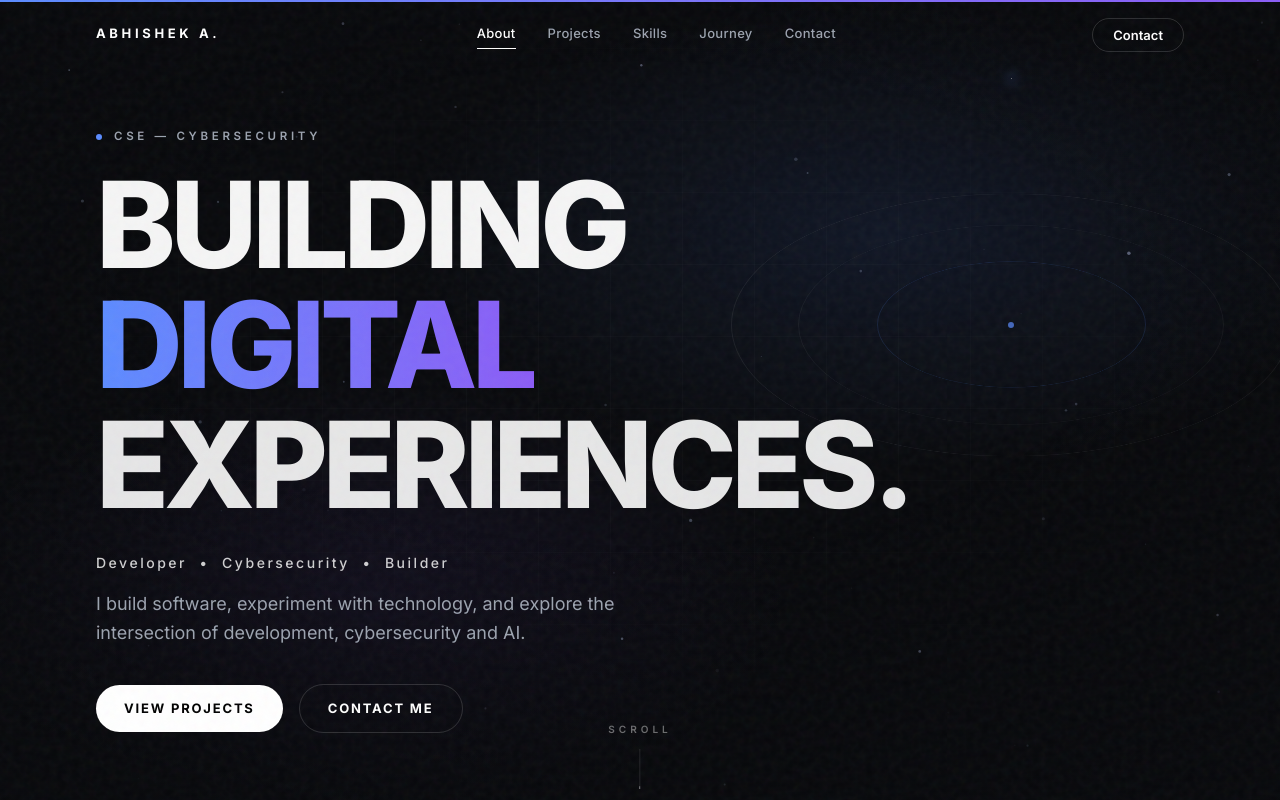
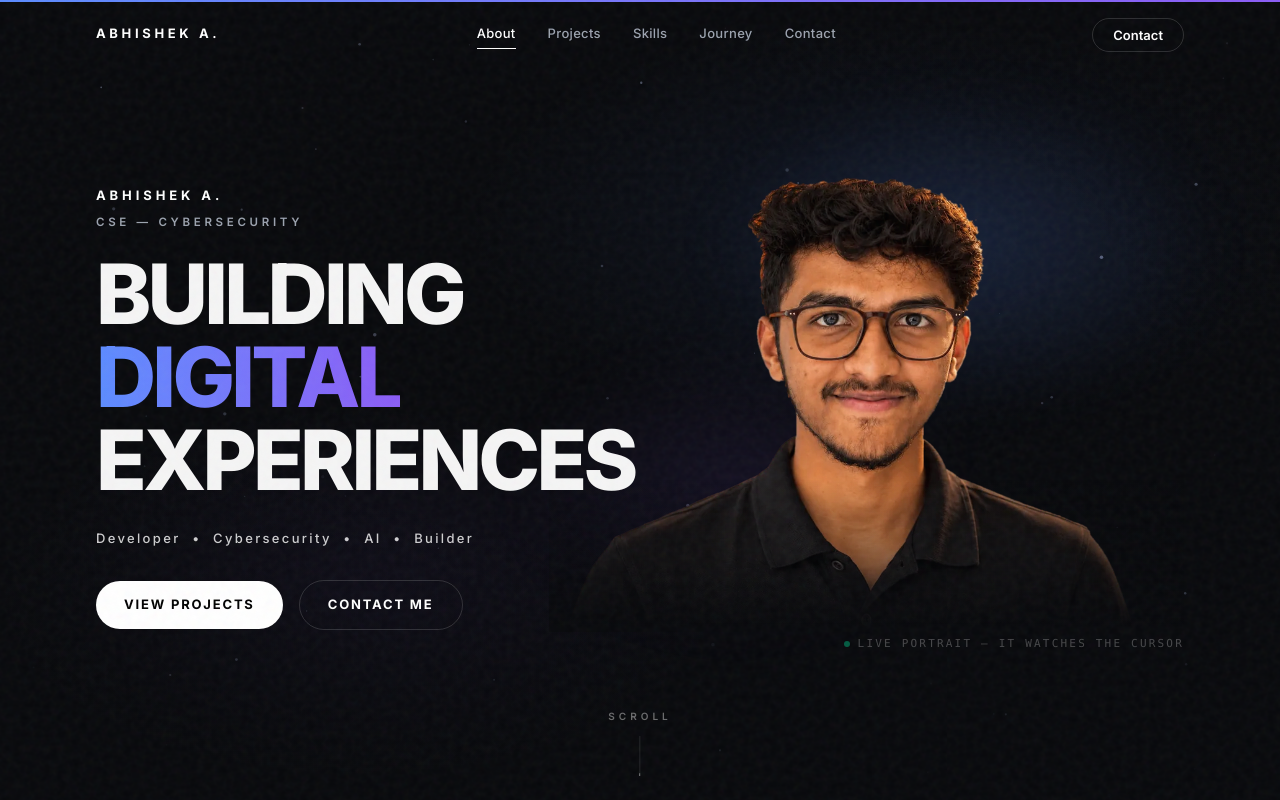
Before and after one commit to mrduhlol/abhishek-a2, a React (Vite) app: page / in a window 1280 px wide. Shown: the top 800 px of the page. Built offline with nearby package versions, Linux system fonts and the light colour scheme.

Commit message:
feat: rebuild hero around living portrait centerpiece

```diff
--- a/scripts/portrait-cutout.mjs
+++ b/scripts/portrait-cutout.mjs
@@ -151,7 +151,7 @@ ${[EYES.left, EYES.right].map((e) => `
   <line x1="${e.x * W}" y1="${e.y * H - 40}" x2="${e.x * W}" y2="${e.y * H + 40}" stroke="red" stroke-width="2"/>`).join('')}
 </svg>`;
 await sharp(SRC).composite([{ input: Buffer.from(svg), top: 0, left: 0 }]).png().toFile(join(OUT_DIR, 'eyes-check.png'));
-const nw = 1024, nh = Math.round((H / W) * nw);
+const nw = 1024;
 await sharp(rgba, { raw: { width: W, height: H, channels: 4 } })
   .resize({ width: nw })
   .flatten({ background: '#08090C' })
--- a/src/components/Hero.jsx
+++ b/src/components/Hero.jsx
@@ -1,130 +1,130 @@
-import { useRef } from "react";
-import { motion, useMotionValue, useReducedMotion, useSpring, useTransform } from "motion/react";
-import ParticleField from "./ParticleField.jsx";
-import MagneticButton from "./MagneticButton.jsx";
+import { useEffect, useRef } from 'react';
+import {
+  motion,
+  useReducedMotion,
+  useScroll,
+  useTransform,
+} from 'motion/react';
+import ParticleField from './ParticleField.jsx';
+import MagneticButton from './MagneticButton.jsx';
+import InteractivePortrait from './InteractivePortrait.jsx';
 
-const LINE = { hidden: { y: "110%" }, show: (i) => ({ y: "0%", transition: { duration: 1, delay: 0.35 + i * 0.12, ease: [0.22, 1, 0.36, 1] } }) };
-
-function useMouseParallax(ref) {
-  const reduce = useReducedMotion();
-  const mx = useMotionValue(0);
-  const my = useMotionValue(0);
-  const sx = useSpring(mx, { stiffness: 60, damping: 20, mass: 0.6 });
-  const sy = useSpring(my, { stiffness: 60, damping: 20, mass: 0.6 });
-
-  const onMove = (e) => {
-    if (reduce || e.pointerType === "touch" || !ref.current) return;
-    const r = ref.current.getBoundingClientRect();
-    mx.set((e.clientX - r.left) / r.width - 0.5);
-    my.set((e.clientY - r.top) / r.height - 0.5);
+const LINE = {
+  hidden: { y: '110%' },
+  show: (i) => ({
+    y: '0%',
+    transition: { duration: 0.9, delay: 0.6 + i * 0.11, ease: [0.22, 1, 0.36, 1] },
+  }),
 };
 
-  return { sx, sy, onMove, reduce };
+// Cinematic entrance (~1.6s): ambient -> portrait reveal -> type lines.
+// Eye tracking + blinking arm only after the entrance settles.
+export default function Hero() {
+  const sectionRef = useRef(null);
+  const liveRef = useRef(false);
+  const reduce = useReducedMotion();
+
+  useEffect(() => {
+    if (reduce) {
+      liveRef.current = true;
+      return;
     }
+    const t = window.setTimeout(() => {
+      liveRef.current = true;
+    }, 1650);
+    return () => window.clearTimeout(t);
+  }, [reduce]);
 
-export default function Hero() {
-  const ref = useRef(null);
-  const { sx, sy, onMove, reduce } = useMouseParallax(ref);
+  const { scrollYProgress } = useScroll({
+    target: sectionRef,
+    offset: ['start start', 'end start'],
+  });
+  const portraitY = useTransform(scrollYProgress, [0, 1], [0, 90]);
+  const portraitX = useTransform(scrollYProgress, [0, 1], [0, 56]);
+  const portraitScale = useTransform(scrollYProgress, [0, 1], [1, 0.96]);
+  const textY = useTransform(scrollYProgress, [0, 1], [0, -120]);
+  const textOpacity = useTransform(scrollYProgress, [0, 0.65], [1, 0]);
 
-  // Layer depths — deliberately tiny. Cinematic, not seasick.
-  const bgX = useTransform(sx, (v) => v * 18);
-  const bgY = useTransform(sy, (v) => v * 14);
-  const gridX = useTransform(sx, (v) => v * -26);
-  const gridY = useTransform(sy, (v) => v * -18);
-  const textX = useTransform(sx, (v) => v * 10);
-  const textY = useTransform(sy, (v) => v * 8);
-  const ringX = useTransform(sx, (v) => v * -40);
-  const ringY = useTransform(sy, (v) => v * -30);
+  const anim = (delay, extra = {}) =>
+    reduce
+      ? {}
+      : {
+          initial: { opacity: 0, y: 18 },
+          animate: { opacity: 1, y: 0 },
+          transition: { duration: 0.8, delay, ease: [0.22, 1, 0.36, 1], ...extra },
+        };
 
   return (
     <section
       id="top"
-      ref={ref}
-      onPointerMove={onMove}
+      ref={sectionRef}
       className="relative flex min-h-[100svh] flex-col overflow-hidden"
       aria-label="Intro"
     >
-      {/* atmosphere */}
-      <motion.div style={reduce ? undefined : { x: bgX, y: bgY }} className="absolute inset-[-3%]" aria-hidden="true">
+      {/* ambient atmosphere — deliberately quiet so the portrait leads */}
+      <motion.div
+        {...(reduce ? {} : { initial: { opacity: 0 }, animate: { opacity: 1 }, transition: { duration: 1.2 } })}
+        className="absolute inset-0"
+        aria-hidden="true"
+      >
         <div className="absolute inset-0 bg-[#08090C]" />
         <div
           className="absolute inset-0"
           style={{
             background:
-              "radial-gradient(ellipse 55% 42% at 68% 30%, rgba(91,140,255,0.10), transparent 65%), radial-gradient(ellipse 48% 40% at 30% 72%, rgba(139,92,246,0.08), transparent 65%)",
+              'radial-gradient(ellipse 52% 40% at 70% 28%, rgba(91,140,255,0.08), transparent 65%), radial-gradient(ellipse 44% 36% at 28% 74%, rgba(139,92,246,0.06), transparent 65%)',
           }}
         />
-        {/* faint technical grid */}
-        <motion.div
-          style={reduce ? undefined : { x: gridX, y: gridY }}
-          className="absolute inset-0 opacity-[0.5]"
-        >
-          <div
-            className="absolute inset-0"
-            style={{
-              backgroundImage:
-                "linear-gradient(rgba(255,255,255,0.035) 1px, transparent 1px), linear-gradient(90deg, rgba(255,255,255,0.035) 1px, transparent 1px)",
-              backgroundSize: "72px 72px",
-              maskImage: "radial-gradient(ellipse 70% 60% at 50% 45%, black 30%, transparent 75%)",
-              WebkitMaskImage: "radial-gradient(ellipse 70% 60% at 50% 45%, black 30%, transparent 75%)",
-            }}
-          />
-        </motion.div>
         <ParticleField />
-        {/* abstract geometric ring — CSS 3D, no WebGL needed */}
-        <motion.div
-          style={reduce ? undefined : { x: ringX, y: ringY }}
-          className="absolute right-[-12%] top-[8%] hidden h-[560px] w-[560px] md:block lg:right-[2%]"
-        >
-          <div
-            className="absolute inset-0 rounded-full border border-white/[0.07]"
-            style={{ transform: "rotateX(62deg)", transformStyle: "preserve-3d" }}
-          />
-          <div
-            className="absolute inset-[12%] rounded-full border border-white/[0.05]"
-            style={{ transform: "rotateX(62deg)" }}
-          />
-          <div
-            className="absolute inset-[26%] rounded-full border border-[#5B8CFF]/15"
-            style={{ transform: "rotateX(62deg)" }}
-          />
-          <div className="absolute left-1/2 top-1/2 h-1.5 w-1.5 -translate-x-1/2 -translate-y-1/2 rounded-full bg-[#5B8CFF]/70" />
-          <div className="absolute left-1/2 top-[6%] h-px w-px rounded-full bg-white/60 shadow-[0_0_12px_2px_rgba(91,140,255,0.8)]" />
-        </motion.div>
         <div className="vignette absolute inset-0" />
       </motion.div>
 
-      {/* content */}
+      <div className="relative z-10 mx-auto grid w-full max-w-6xl flex-1 grid-cols-1 items-center gap-6 px-5 pb-24 pt-28 md:grid-cols-12 md:gap-0 md:px-8 md:pb-16 md:pt-24">
+        {/* portrait — the character. first on mobile, right on desktop */}
         <motion.div
-        style={reduce ? undefined : { x: textX, y: textY }}
-        className="relative z-10 mx-auto flex w-full max-w-6xl flex-1 flex-col justify-center px-5 pb-24 pt-32 md:px-8 md:pb-20"
+          {...(reduce
+            ? {}
+            : {
+                initial: { opacity: 0, y: 40, scale: 0.97 },
+                animate: { opacity: 1, y: 0, scale: 1 },
+                transition: { duration: 1.15, delay: 0.15, ease: [0.22, 1, 0.36, 1] },
+              })}
+          style={reduce ? undefined : { y: portraitY, x: portraitX, scale: portraitScale }}
+          className="mx-auto w-full max-w-[520px] md:order-2 md:col-span-7 md:col-start-6 md:row-start-1 md:mx-0 md:max-w-none md:-mt-6"
         >
-        <motion.p
-          initial={{ opacity: 0, y: 14 }}
-          animate={{ opacity: 1, y: 0 }}
-          transition={{ duration: 0.7, delay: 0.25, ease: [0.22, 1, 0.36, 1] }}
-          className="eyebrow mb-6 flex items-center gap-3"
+          <InteractivePortrait liveRef={liveRef} scopeRef={sectionRef} />
+          <p className="mt-1 text-center font-mono text-[11px] tracking-[0.2em] text-white/25 md:text-right">
+            <span className="mr-2 inline-block h-1.5 w-1.5 animate-pulse rounded-full bg-emerald-400/80" aria-hidden="true" />
+            LIVE PORTRAIT — IT WATCHES THE CURSOR
+          </p>
+        </motion.div>
+
+        {/* text — secondary, overlapping the portrait's quiet side */}
+        <motion.div
+          style={reduce ? undefined : { y: textY, opacity: textOpacity }}
+          className="relative z-10 md:order-1 md:col-span-6 md:col-start-1 md:row-start-1 md:-mt-4"
         >
-          <span className="inline-block h-1.5 w-1.5 rounded-full bg-[#5B8CFF]" aria-hidden="true" />
+          <motion.p {...anim(0.5)} className="text-[13px] font-bold tracking-[0.3em] text-white">
+            ABHISHEK A.
+          </motion.p>
+          <motion.p {...anim(0.58)} className="eyebrow mb-6 mt-2">
             CSE — Cybersecurity
           </motion.p>
 
-        <h1 className="display-tight text-balance text-[11vw] sm:text-7xl md:text-8xl lg:text-[7.5rem]">
-          {["BUILDING", "DIGITAL", "EXPERIENCES."].map((line, i) => (
+          <h1 className="display-tight text-balance text-[11vw] sm:text-7xl md:text-6xl lg:text-[5.2rem]">
+            {['BUILDING', 'DIGITAL', 'EXPERIENCES.'].map((line, i) => (
               <span key={line} className="block overflow-hidden pb-[0.06em]">
                 <motion.span
-                className={`block origin-left ${i === 2 ? "text-white/90" : ""}`}
+                  className="block origin-left"
                   variants={LINE}
                   custom={i}
-                initial={reduce ? false : "hidden"}
+                  initial={reduce ? false : 'hidden'}
                   animate="show"
                 >
                   {i === 1 ? (
-                  <>
                     <span className="bg-gradient-to-r from-[#5B8CFF] to-[#8B5CF6] bg-clip-text text-transparent">
                       DIGITAL
                     </span>
-                  </>
                   ) : (
                     line
                   )}
@@ -134,30 +134,13 @@ export default function Hero() {
           </h1>
 
           <motion.p
-          initial={reduce ? false : { opacity: 0, y: 16 }}
-          animate={{ opacity: 1, y: 0 }}
-          transition={{ duration: 0.8, delay: 0.85, ease: [0.22, 1, 0.36, 1] }}
-          className="mt-6 text-sm font-medium tracking-[0.18em] text-white/80"
+            {...anim(1.05)}
+            className="mt-6 text-[13px] font-medium tracking-[0.18em] text-white/80"
           >
-          Developer&nbsp;&nbsp;•&nbsp;&nbsp;Cybersecurity&nbsp;&nbsp;•&nbsp;&nbsp;Builder
+            Developer&nbsp;&nbsp;•&nbsp;&nbsp;Cybersecurity&nbsp;&nbsp;•&nbsp;&nbsp;AI&nbsp;&nbsp;•&nbsp;&nbsp;Builder
           </motion.p>
 
-        <motion.p
-          initial={reduce ? false : { opacity: 0, y: 16 }}
-          animate={{ opacity: 1, y: 0 }}
-          transition={{ duration: 0.8, delay: 0.95, ease: [0.22, 1, 0.36, 1] }}
-          className="mt-4 max-w-xl text-base leading-relaxed text-[#9CA3AF] md:text-lg"
-        >
-          I build software, experiment with technology, and explore the intersection
-          of development, cybersecurity and AI.
-        </motion.p>
-
-        <motion.div
-          initial={reduce ? false : { opacity: 0, y: 16 }}
-          animate={{ opacity: 1, y: 0 }}
-          transition={{ duration: 0.8, delay: 1.05, ease: [0.22, 1, 0.36, 1] }}
-          className="mt-9 flex flex-wrap items-center gap-4"
-        >
+          <motion.div {...anim(1.15)} className="mt-8 flex flex-wrap items-center gap-4">
             <MagneticButton>
               <a
                 href="#projects"
@@ -176,14 +159,15 @@ export default function Hero() {
             </MagneticButton>
           </motion.div>
         </motion.div>
+      </div>
 
       {/* scroll cue */}
       <motion.a
         href="#statement"
         aria-label="Scroll to intro"
-        initial={{ opacity: 0 }}
+        initial={reduce ? false : { opacity: 0 }}
         animate={{ opacity: 1 }}
-        transition={{ delay: 1.6, duration: 1 }}
+        transition={reduce ? {} : { delay: 1.8, duration: 1 }}
         className="absolute bottom-6 left-1/2 z-10 flex -translate-x-1/2 flex-col items-center gap-3"
       >
         <span className="text-[10px] font-semibold tracking-[0.4em] text-white/40">SCROLL</span>
@@ -192,7 +176,7 @@ export default function Hero() {
             <motion.span
               className="absolute left-0 top-0 h-4 w-px bg-white/70"
               animate={{ y: [-16, 40] }}
-              transition={{ duration: 1.8, repeat: Infinity, ease: "easeInOut" }}
+              transition={{ duration: 1.8, repeat: Infinity, ease: 'easeInOut' }}
             />
           )}
         </span>
--- a/src/components/InteractivePortrait.jsx
+++ b/src/components/InteractivePortrait.jsx
@@ -20,10 +20,21 @@ export default function InteractivePortrait({ liveRef, scopeRef, className = ''
   useBlink([lidL, lidR], scopeRef ?? frameRef, liveRef, reduce);
 
   const { w: pw, h: ph } = PORTRAIT.patch;
-  const layers = [
-    { key: 'left', eye: PORTRAIT.eyes.left, patchRef: patchL, lidRef: lidL },
-    { key: 'right', eye: PORTRAIT.eyes.right, patchRef: patchR, lidRef: lidR },
-  ];
+  const box = (eye) => {
+    const left = eye.x - pw / 2;
+    const top = eye.y - ph / 2;
+    return {
+      style: {
+        left: `${(left * 100).toFixed(3)}%`,
+        top: `${(top * 100).toFixed(3)}%`,
+        width: `${(pw * 100).toFixed(3)}%`,
+        height: `${(ph * 100).toFixed(3)}%`,
+      },
+      bgPos: `${patchBgPos(left, pw)} ${patchBgPos(top, ph)}`,
+    };
+  };
+  const boxL = box(PORTRAIT.eyes.left);
+  const boxR = box(PORTRAIT.eyes.right);
 
   return (
     <div
@@ -45,48 +56,43 @@ export default function InteractivePortrait({ liveRef, scopeRef, className = ''
         />
       </picture>
 
-      {layers.map(({ key, eye, patchRef }) => {
-        const left = eye.x - pw / 2;
-        const top = eye.y - ph / 2;
-        return (
       <div
-            key={`patch-${key}`}
-            ref={patchRef}
+        ref={patchL}
         aria-hidden="true"
-            data-eye={key}
+        data-eye="left"
         className="eye-patch z-[2]"
         style={{
-              left: `${(left * 100).toFixed(3)}%`,
-              top: `${(top * 100).toFixed(3)}%`,
-              width: `${(pw * 100).toFixed(3)}%`,
-              height: `${(ph * 100).toFixed(3)}%`,
+          ...boxL.style,
           backgroundImage: `url("${PORTRAIT.webp}")`,
           backgroundSize: patchBgSize(pw, ph),
-              backgroundPosition: `${patchBgPos(left, pw)} ${patchBgPos(top, ph)}`,
+          backgroundPosition: boxL.bgPos,
         }}
       />
-        );
-      })}
+      <div
+        ref={patchR}
+        aria-hidden="true"
+        data-eye="right"
+        className="eye-patch z-[2]"
+        style={{
+          ...boxR.style,
+          backgroundImage: `url("${PORTRAIT.webp}")`,
+          backgroundSize: patchBgSize(pw, ph),
+          backgroundPosition: boxR.bgPos,
+        }}
+      />
 
-      {layers.map(({ key, eye, lidRef }) => {
-        const left = eye.x - pw / 2;
-        const top = eye.y - ph / 2;
-        return (
       <div
-            key={`lid-${key}`}
-            ref={lidRef}
+        ref={lidL}
         aria-hidden="true"
         className="eye-lid z-[3]"
-            style={{
-              left: `${(left * 100).toFixed(3)}%`,
-              top: `${(top * 100).toFixed(3)}%`,
-              width: `${(pw * 100).toFixed(3)}%`,
-              height: `${(ph * 100).toFixed(3)}%`,
-              background: LID_TONE[key],
-            }}
+        style={{ ...boxL.style, background: LID_TONE.left }}
       />
-        );
-      })}
+      <div
+        ref={lidR}
+        aria-hidden="true"
+        className="eye-lid z-[3]"
+        style={{ ...boxR.style, background: LID_TONE.right }}
+      />
 
       <div className="portrait-melt z-[4]" aria-hidden="true" />
     </div>
```
Lines whose indentation alone changed are shown as unchanged.
